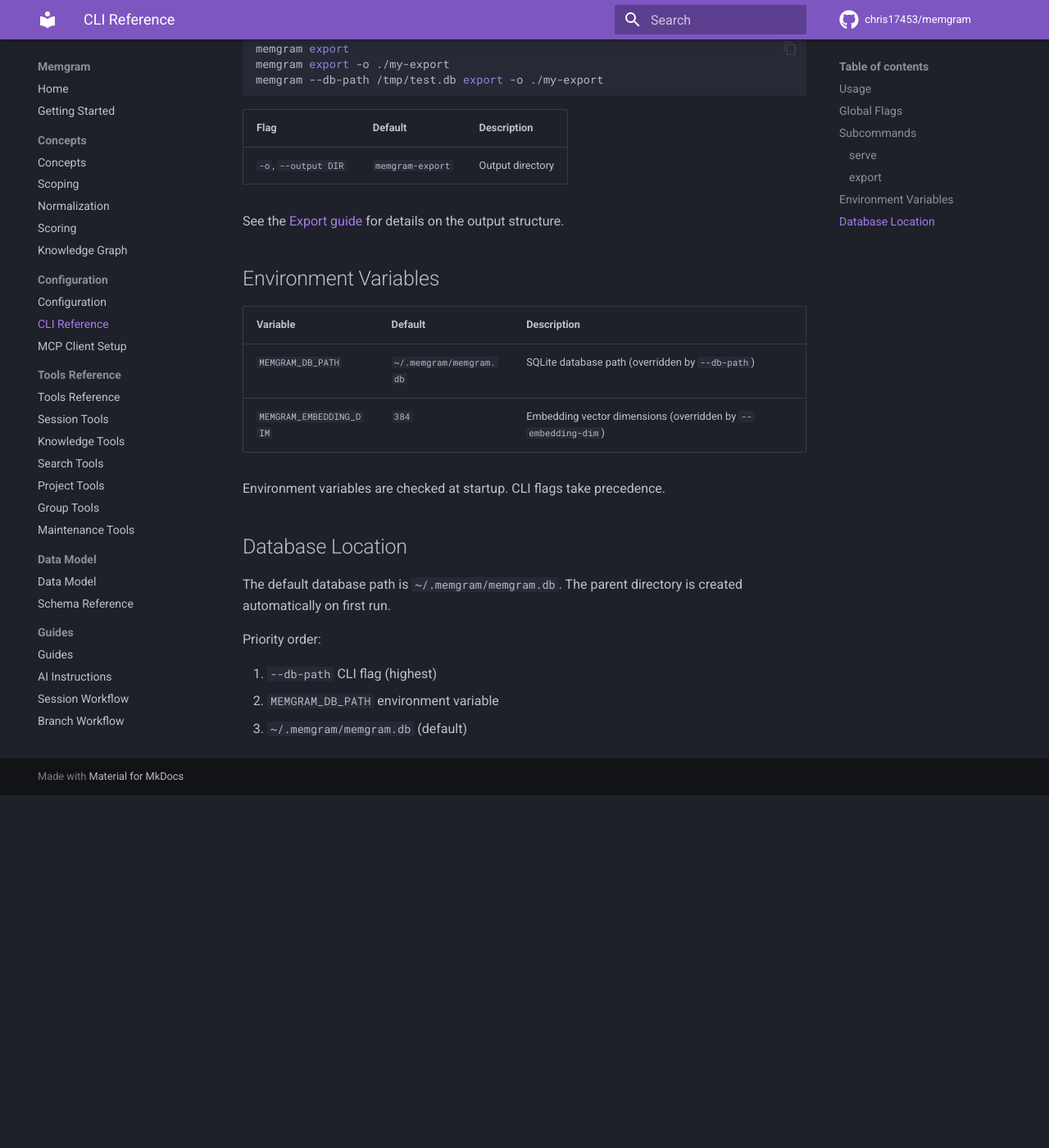
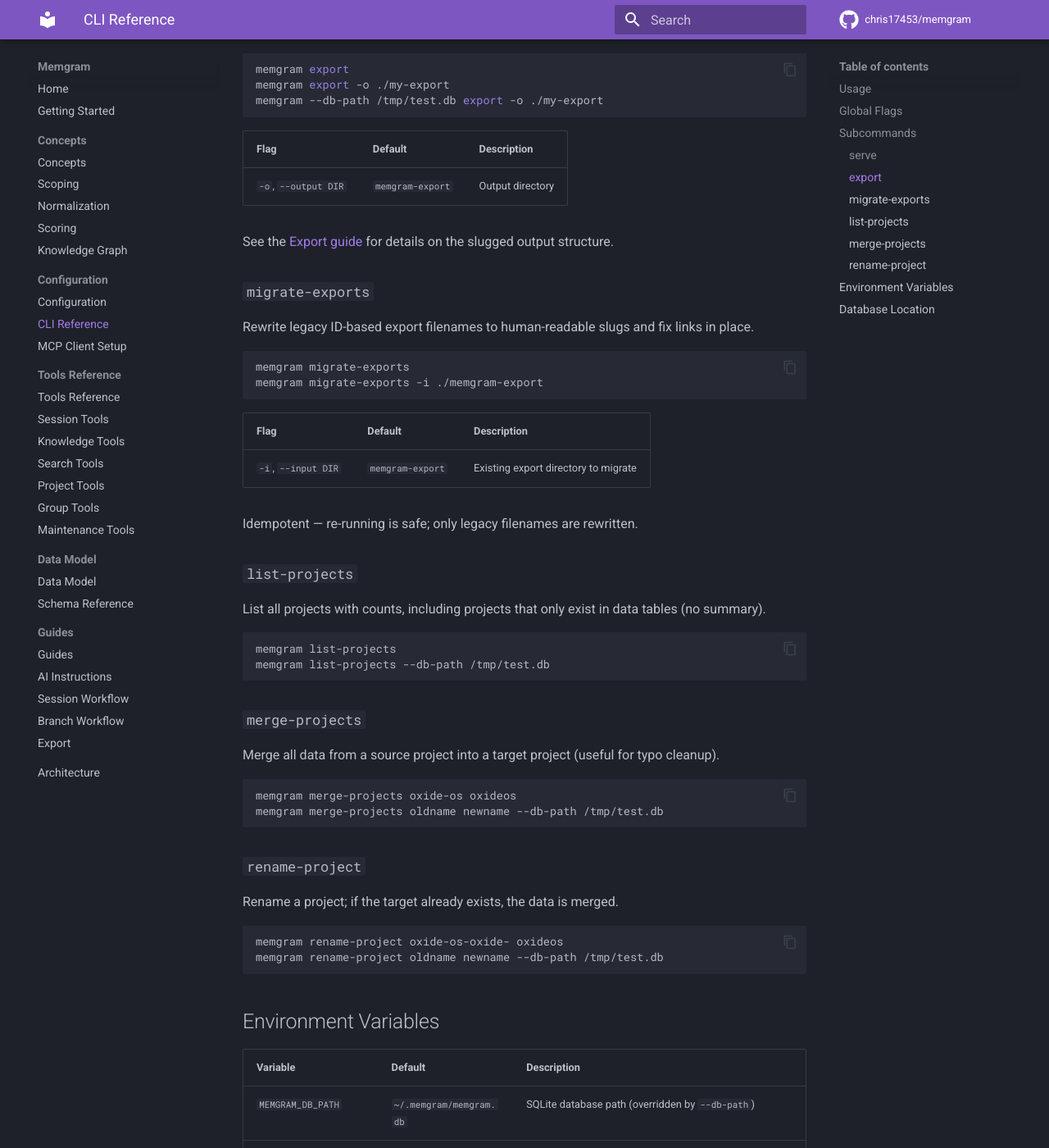
Before and after one commit to chris17453/memgram, an MkDocs documentation site: the page built from docs/configuration/cli.md, in a window 1280 px wide and 1400 px high, scrolled down 1232 px. Shown: the whole window at 82% size. Built offline with MkDocs 1.6.1 and Material for MkDocs 9.7.7, drawn with Linux system fonts in a browser that asks for light colours; comment, search, counter and statistics services are not loaded; before the commit the page ends 2202 px from its top, so only the background shows below that; some of the changed text lies outside the part shown.

Commit message:
Docs, because apparently instructions don't read themselves

````diff
--- a/docs/configuration/cli.md
+++ b/docs/configuration/cli.md
@@ -1,6 +1,6 @@
 # CLI Reference
 
-Memgram provides two subcommands: `serve` (default) and `export`.
+Memgram provides five subcommands: `serve` (default), `export`, `migrate-exports`, `list-projects`, `merge-projects`, and `rename-project`.
 
 ## Usage
 
@@ -53,7 +53,49 @@
 |------|---------|-------------|
 | `-o`, `--output DIR` | `memgram-export` | Output directory |
 
-See the [Export guide](../guides/export.md) for details on the output structure.
+See the [Export guide](../guides/export.md) for details on the slugged output structure.
+
+### `migrate-exports`
+
+Rewrite legacy ID-based export filenames to human-readable slugs and fix links in place.
+
+```bash
+memgram migrate-exports
+memgram migrate-exports -i ./memgram-export
+```
+
+| Flag | Default | Description |
+|------|---------|-------------|
+| `-i`, `--input DIR` | `memgram-export` | Existing export directory to migrate |
+
+Idempotent — re-running is safe; only legacy filenames are rewritten.
+
+### `list-projects`
+
+List all projects with counts, including projects that only exist in data tables (no summary).
+
+```bash
+memgram list-projects
+memgram list-projects --db-path /tmp/test.db
+```
+
+### `merge-projects`
+
+Merge all data from a source project into a target project (useful for typo cleanup).
+
+```bash
+memgram merge-projects oxide-os oxideos
+memgram merge-projects oldname newname --db-path /tmp/test.db
+```
+
+### `rename-project`
+
+Rename a project; if the target already exists, the data is merged.
+
+```bash
+memgram rename-project oxide-os-oxide- oxideos
+memgram rename-project oldname newname --db-path /tmp/test.db
+```
 
 ## Environment Variables
 
````
Also changed, not shown: README.md (+8 -2 lines), docs/guides/export.md (+24 -8 lines), docs/tools/index.md (+11 -9 lines), docs/tools/maintenance.md (+33 -2 lines), docs/tools/projects.md (+30 -1 lines).
